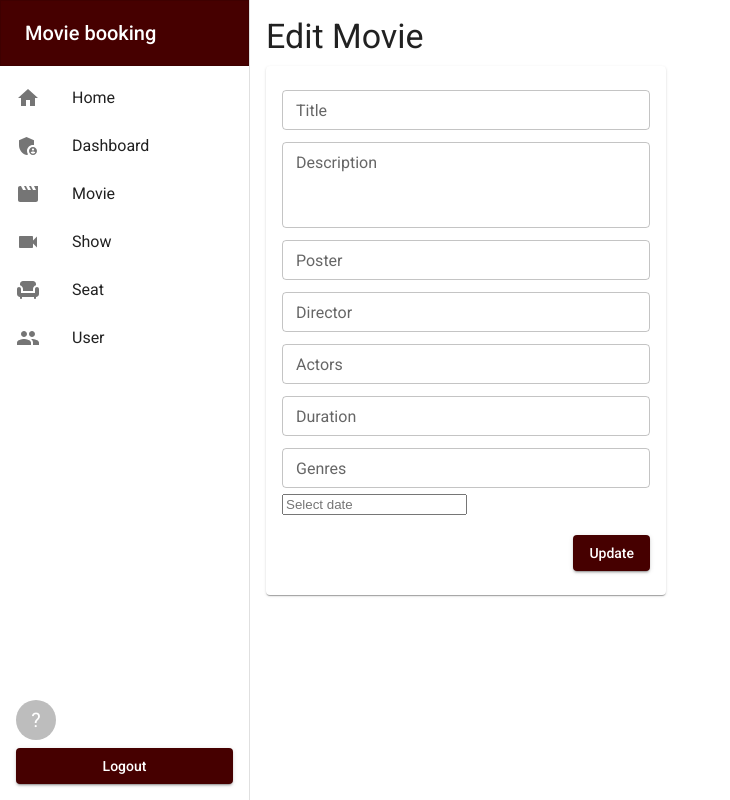
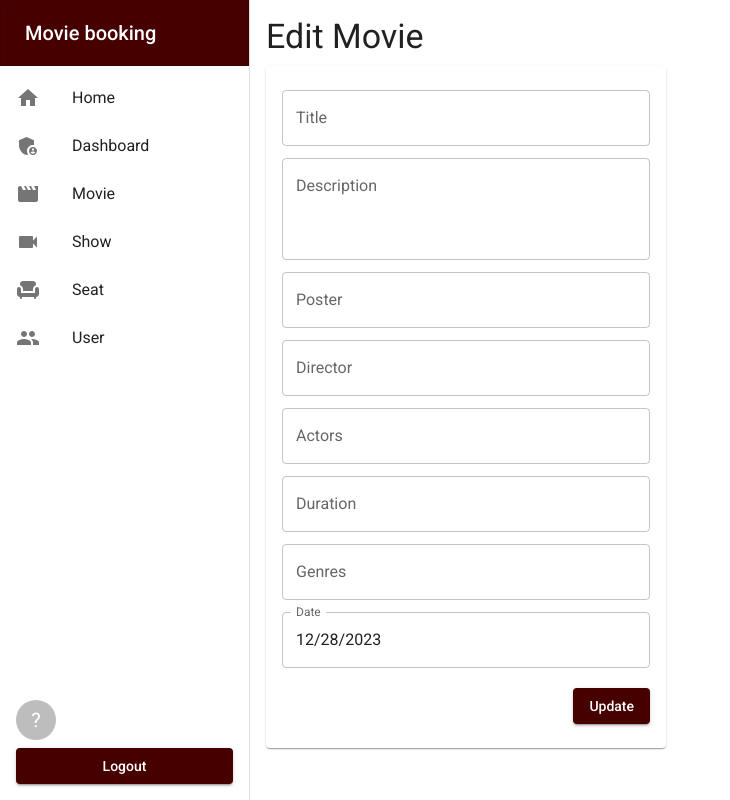
Before and after one commit to nainghtetlinn/movie-booking, a Next.js app: page /dashboard/movie/1 in a window 1280 px wide. Shown: the whole page, without its empty margins (0-730 px from the left). Built offline with nearby package versions, Linux system fonts and the light colour scheme; no server answers; the database is empty.

Commit message:
change date picker

```diff
--- a/app/dashboard/movie/MovieForm.tsx
+++ b/app/dashboard/movie/MovieForm.tsx
@@ -2,16 +2,9 @@
 
 import { MovieInputSchema, TMovie } from '@/validations/movieValidation'
 import { zodResolver } from '@hookform/resolvers/zod'
-import {
-  Box,
-  Button,
-  Card,
-  CardContent,
-  FormControl,
-  FormHelperText,
-  TextField,
-} from '@mui/material'
-import DatePicker from 'react-datepicker'
+import { Box, Button, Card, CardContent, TextField } from '@mui/material'
+import { MobileDatePicker } from '@mui/x-date-pickers'
+import moment from 'moment'
 import { Controller, useForm } from 'react-hook-form'
 
 const MovieForm = ({
@@ -40,9 +33,6 @@ const MovieForm = ({
           <TextField
             {...register('title')}
             label='Title'
-            fullWidth
-            size='small'
-            margin='dense'
             helperText={errors.title?.message}
             error={!!errors.title?.message}
           />
@@ -51,10 +41,7 @@ const MovieForm = ({
             {...register('description')}
             label='Description'
             multiline
-            fullWidth
             rows={3}
-            size='small'
-            margin='dense'
             helperText={errors.description?.message}
             error={!!errors.description?.message}
           />
@@ -62,9 +49,6 @@ const MovieForm = ({
           <TextField
             {...register('poster_url')}
             label='Poster'
-            fullWidth
-            size='small'
-            margin='dense'
             helperText={errors.poster_url?.message}
             error={!!errors.poster_url?.message}
           />
@@ -72,9 +56,6 @@ const MovieForm = ({
           <TextField
             {...register('director')}
             label='Director'
-            fullWidth
-            size='small'
-            margin='dense'
             helperText={errors.director?.message}
             error={!!errors.director?.message}
           />
@@ -82,9 +63,6 @@ const MovieForm = ({
           <TextField
             {...register('actors')}
             label='Actors'
-            fullWidth
-            size='small'
-            margin='dense'
             helperText={errors.actors?.message}
             error={!!errors.actors?.message}
           />
@@ -92,9 +70,6 @@ const MovieForm = ({
           <TextField
             {...register('duration_min')}
             label='Duration'
-            fullWidth
-            size='small'
-            margin='dense'
             helperText={errors.duration_min?.message}
             error={!!errors.duration_min?.message}
           />
@@ -102,29 +77,22 @@ const MovieForm = ({
           <TextField
             {...register('genres')}
             label='Genres'
-            fullWidth
-            size='small'
-            margin='dense'
             helperText={errors.genres?.message}
             error={!!errors.genres?.message}
           />
 
-          <FormControl>
           <Controller
+            name='release_date'
             control={control}
-              name='release_date'
             render={({ field }) => (
-                <DatePicker
-                  placeholderText='Select date'
+              <MobileDatePicker
+                label='Date'
+                value={moment(field.value)}
+                inputRef={field.ref}
                 onChange={date => field.onChange(date)}
-                  selected={field.value}
               />
             )}
           />
-            <FormHelperText error={!!errors.release_date?.message}>
-              {errors.release_date?.message}
-            </FormHelperText>
-          </FormControl>
 
           <div className='flex items-center justify-end mt-4'>
             <Button type='submit' variant='contained'>
```
Lines whose indentation alone changed are shown as unchanged.
